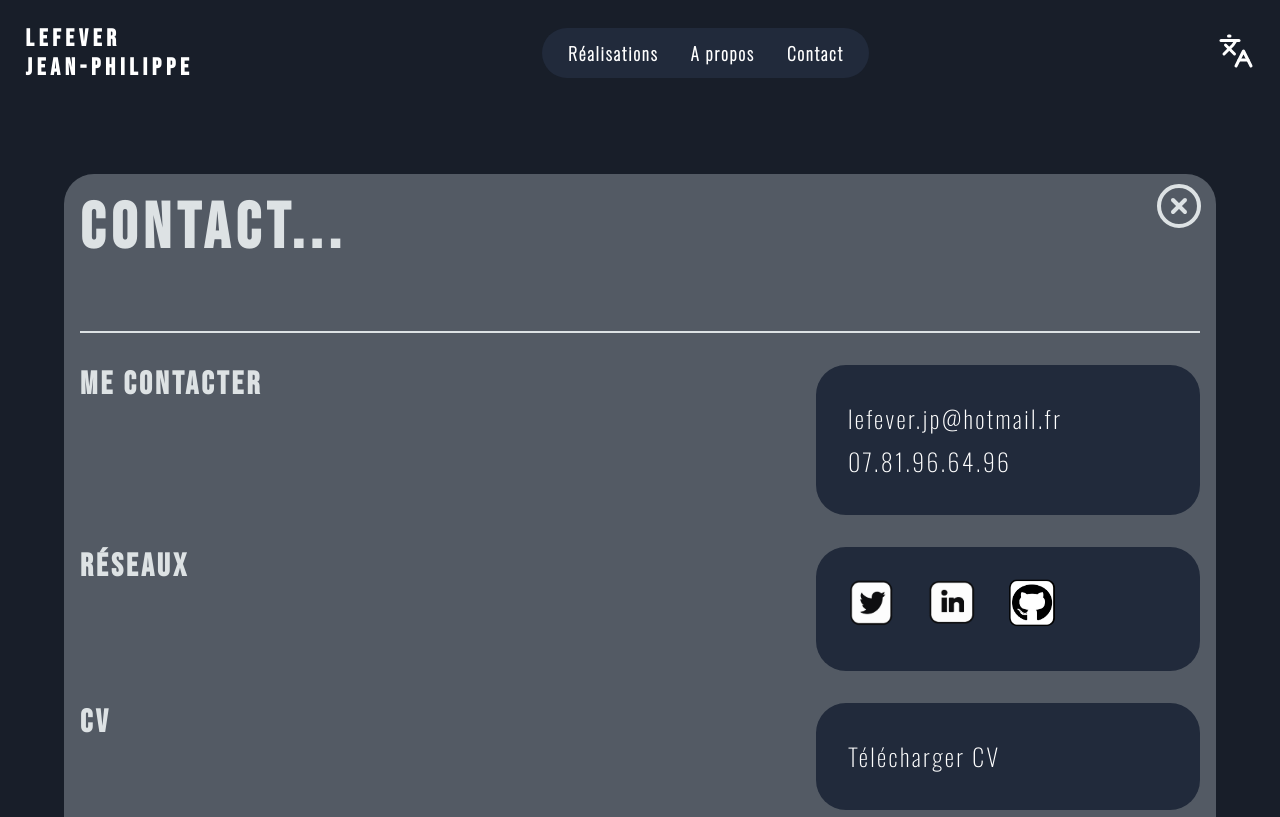
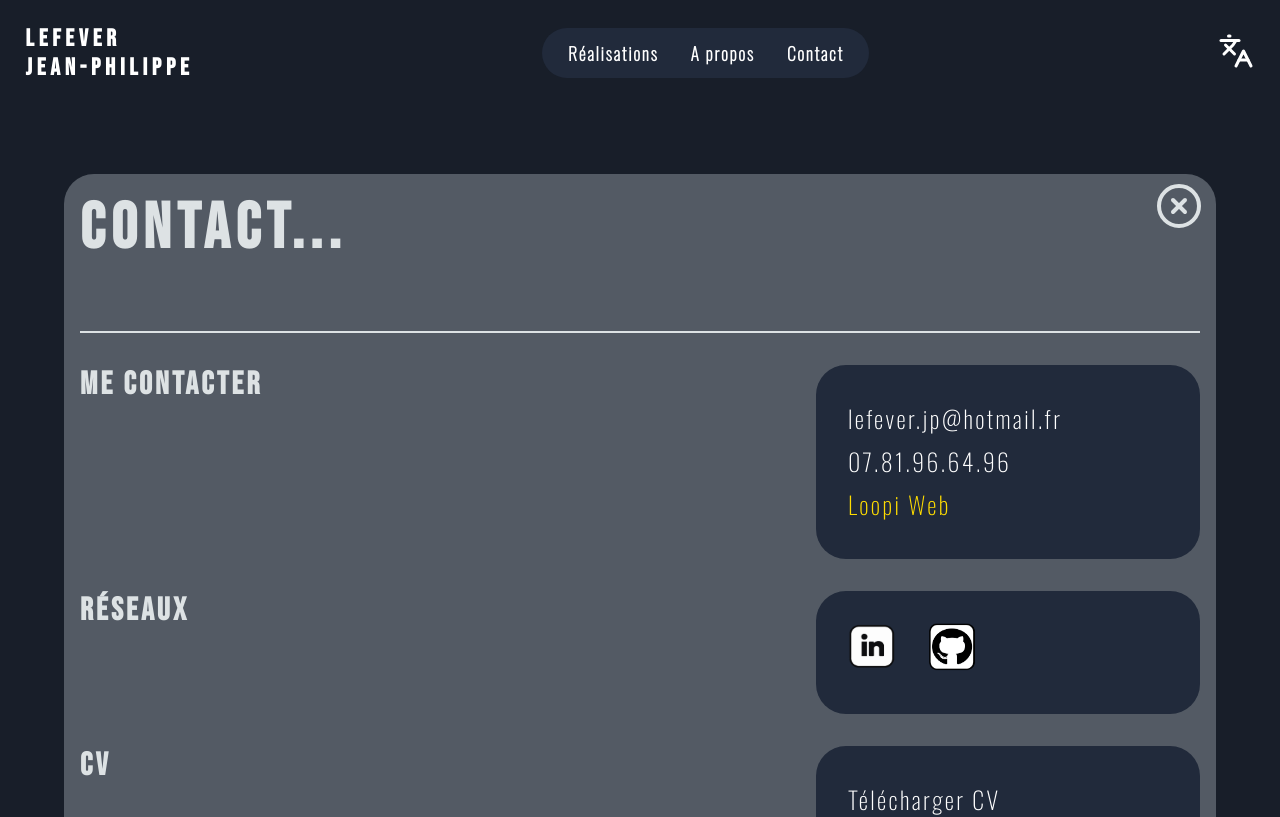
Before and after one commit to JP-Lefever/portfolio_v2, a Next.js app: page /contact in a window 1280 px wide. Shown: the top 817 px of the page. Built offline with nearby package versions, Linux system fonts and the light colour scheme.

Commit message:
feat: modify cv, delete x, and add contact form from loopi

```diff
--- a/src/components/ui/socialLink/SocialLink.tsx
+++ b/src/components/ui/socialLink/SocialLink.tsx
@@ -5,9 +5,6 @@ export default function SocialLink() {
 
     return (
         <section className={styles.link}>
-            <a target="_blank" rel="noreferrer" href="https://x.com/LefR_dev">
-                <Image className={styles.twitter} src={"/images/twitter.png"} alt="twitter" width={48} height={48}/>
-            </a>
             <a
                 target="_blank"
                 rel="noreferrer"
--- a/src/features/contact/contact.module.css
+++ b/src/features/contact/contact.module.css
@@ -99,3 +99,6 @@
     top: 1vh;
 
 }
+.article .contact {
+    color: var(--yellow-school-bus);
+}
--- a/src/features/contact/contact.tsx
+++ b/src/features/contact/contact.tsx
@@ -22,6 +22,7 @@ export default function Contact(){
             <section>
                 <p>{contact.mail}</p>
                 <p>{contact.tel}</p>
+                <a className={styles.contact} href={"https://www.loopiweb.fr/contact"} target="_blank" rel="noopener noreferrer">Loopi Web</a>
             </section>
         </article>
         <article className={styles.article}>
```
Also changed, not shown: 1 other file (tests, documents, lock files or other folders).
